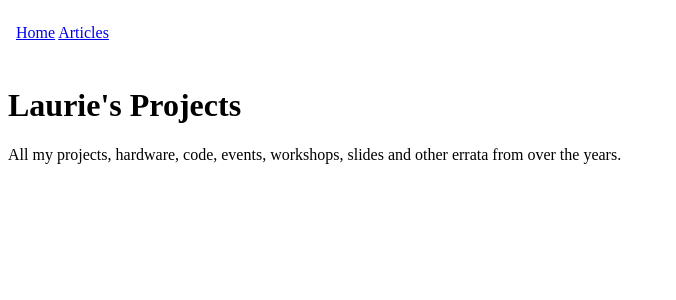
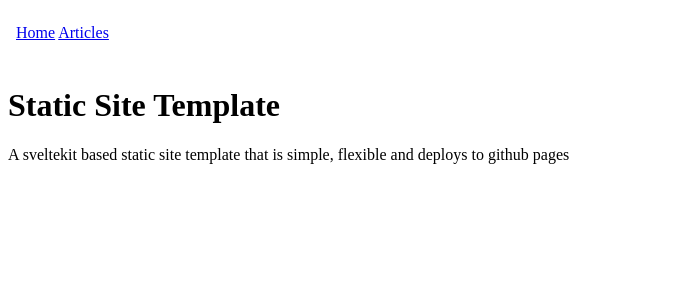
Before and after one commit to lauriegriffiths/lauriegriffiths.github.io, a SvelteKit app: page / in a window 1280 px wide. Shown: the top 300 px of the page, without its empty margins (0-676 px from the left). Built offline with nearby package versions, Linux system fonts and the light colour scheme.

Commit message:
rewrite front page

```diff
--- a/src/routes/+page.svelte
+++ b/src/routes/+page.svelte
@@ -1,5 +1,3 @@
-<h1>Laurie's Projects</h1>
+<h1>Static Site Template</h1>
 
-<p>
-	All my projects, hardware, code, events, workshops, slides and other errata from over the years.
-</p>
+<p>A sveltekit based static site template that is simple, flexible and deploys to github pages</p>
```
